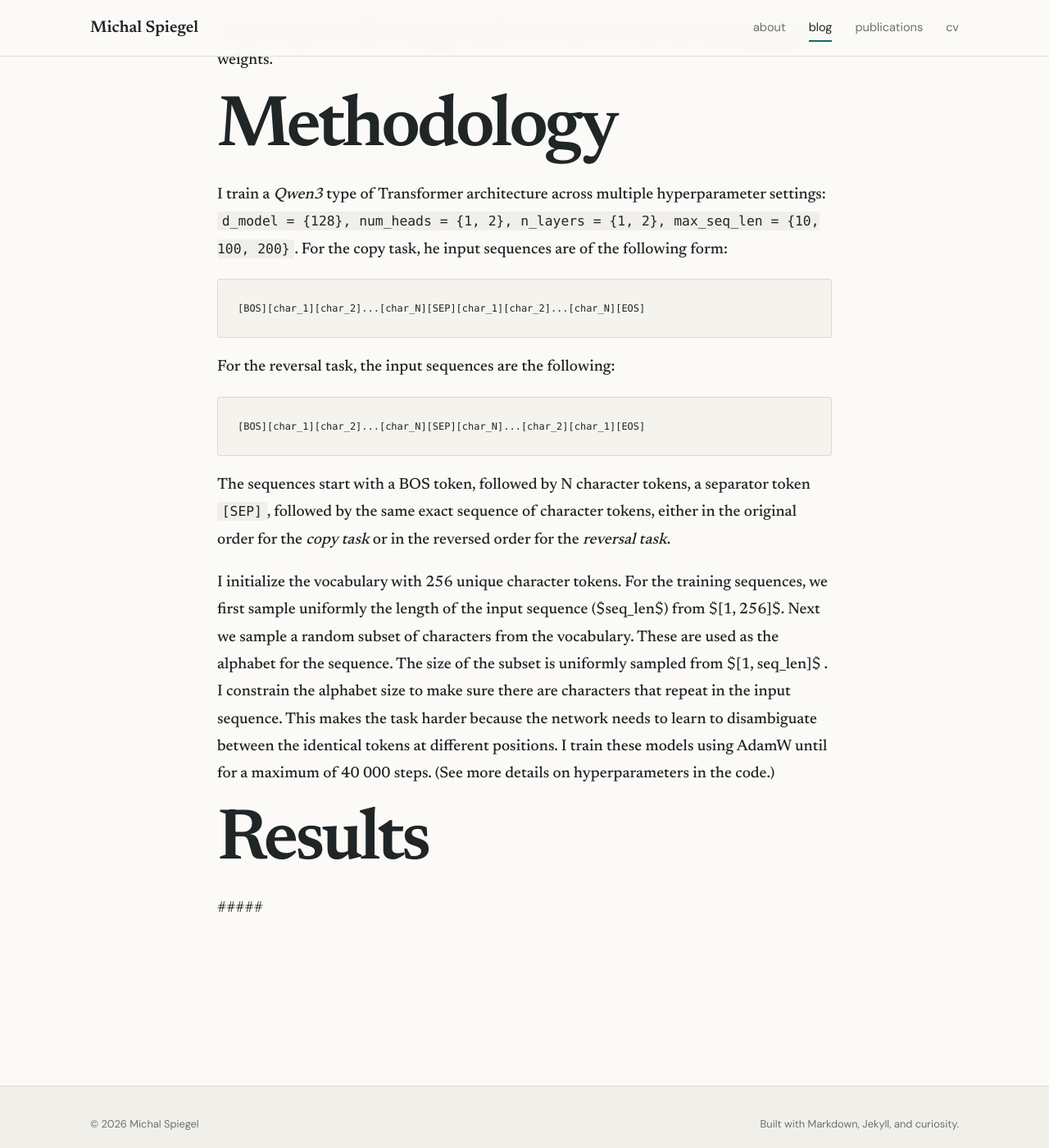
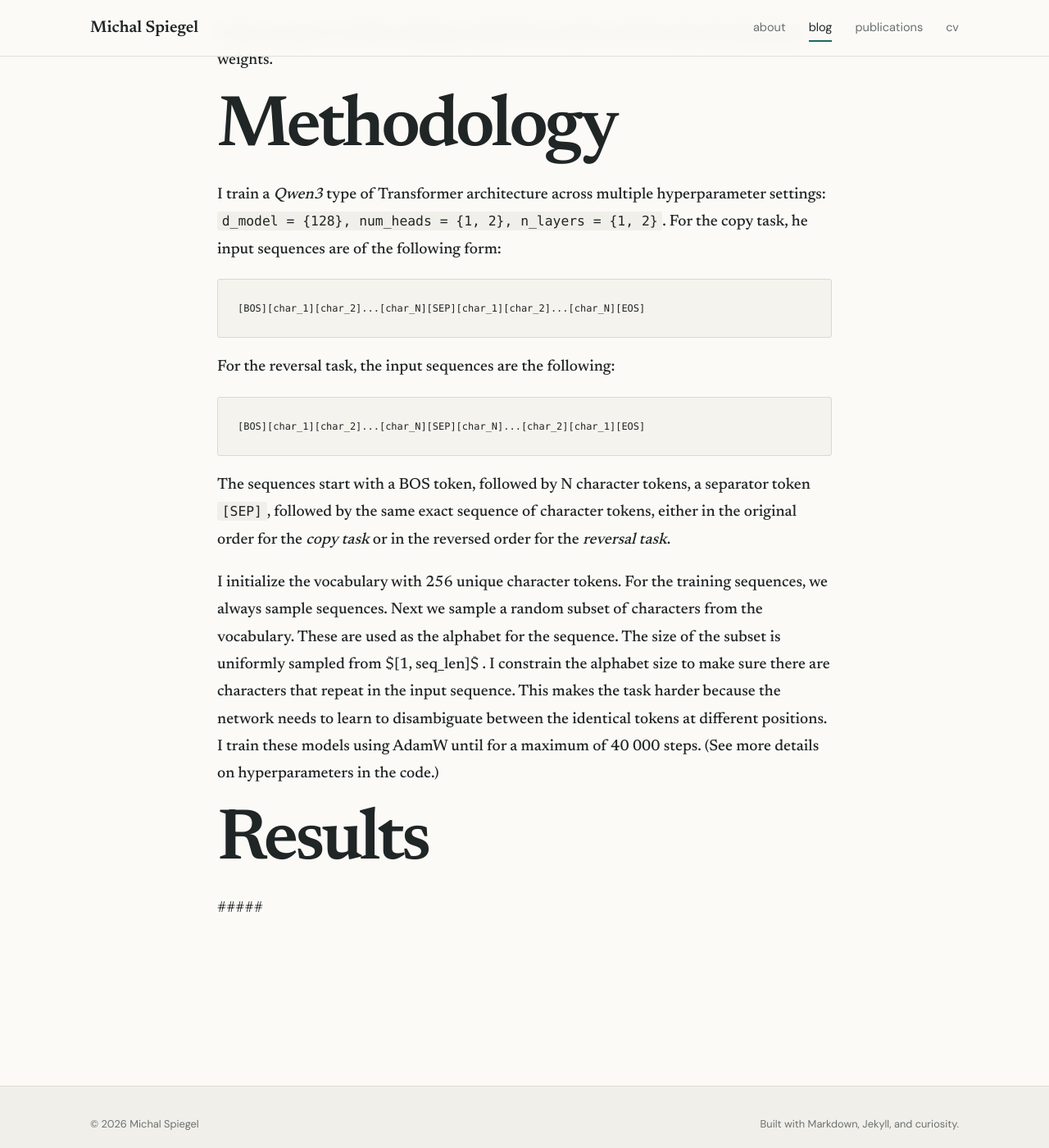
Before and after one commit to michalspiegel/michalspiegel.github.io, a Jekyll site: the page built from _posts/2026-11-02-rope-reversal.md, in a window 1280 px wide and 1400 px high, scrolled down 1832 px. Shown: the whole window at 82% size. Built offline with Jekyll 4.4.1, drawn with Linux system fonts in a browser that asks for light colours.

Commit message:
Sync posts from vault (cac7372)

````diff
--- a/_posts/2026-11-02-rope-reversal.md
+++ b/_posts/2026-11-02-rope-reversal.md
@@ -23,7 +23,7 @@ The attention module is the only Transformer component that allows information f
 
 In the next part we will be training a model from scratch to do this task and analyzing it's weights.
 # Methodology
-I train a *Qwen3* type of Transformer architecture across multiple hyperparameter settings: `d_model = {128}, num_heads = {1, 2}, n_layers = {1, 2}, max_seq_len = {10, 100, 200}`. For the copy task, he input sequences are of the following form:
+I train a *Qwen3* type of Transformer architecture across multiple hyperparameter settings: `d_model = {128}, num_heads = {1, 2}, n_layers = {1, 2}`. For the copy task, he input sequences are of the following form:
 
 ```
 [BOS][char_1][char_2]...[char_N][SEP][char_1][char_2]...[char_N][EOS]
@@ -35,7 +35,7 @@ For the reversal task, the input sequences are the following:
 
 The sequences start with a BOS token, followed by N character tokens, a separator token `[SEP]`, followed by the same exact sequence of character tokens, either in the original order for the *copy task* or in the reversed order for the *reversal task*.
 
-I initialize the vocabulary with 256 unique character tokens. For the training sequences, we first sample uniformly the length of the input sequence ($seq\_len$) from $[1, 256]$. Next we sample a random subset of characters from the vocabulary. These are used as the alphabet for the sequence. The size of the subset is uniformly sampled from $[1, seq\_len]$ . I constrain the alphabet size to make sure there are characters that repeat in the input sequence. This makes the task harder because the network needs to learn to disambiguate between the identical tokens at different positions. I train these models using AdamW until for a maximum of 40 000 steps. (See more details on hyperparameters in the code.)
+I initialize the vocabulary with 256 unique character tokens. For the training sequences, we always sample sequences. Next we sample a random subset of characters from the vocabulary. These are used as the alphabet for the sequence. The size of the subset is uniformly sampled from $[1, seq\_len]$ . I constrain the alphabet size to make sure there are characters that repeat in the input sequence. This makes the task harder because the network needs to learn to disambiguate between the identical tokens at different positions. I train these models using AdamW until for a maximum of 40 000 steps. (See more details on hyperparameters in the code.)
 
 # Results
 
````
